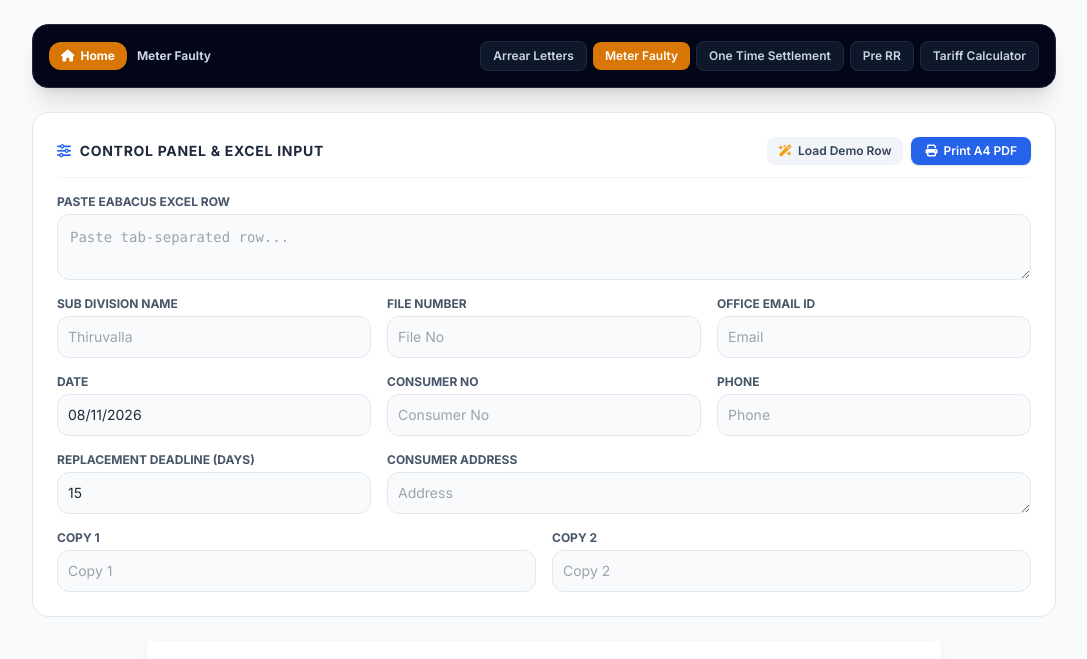
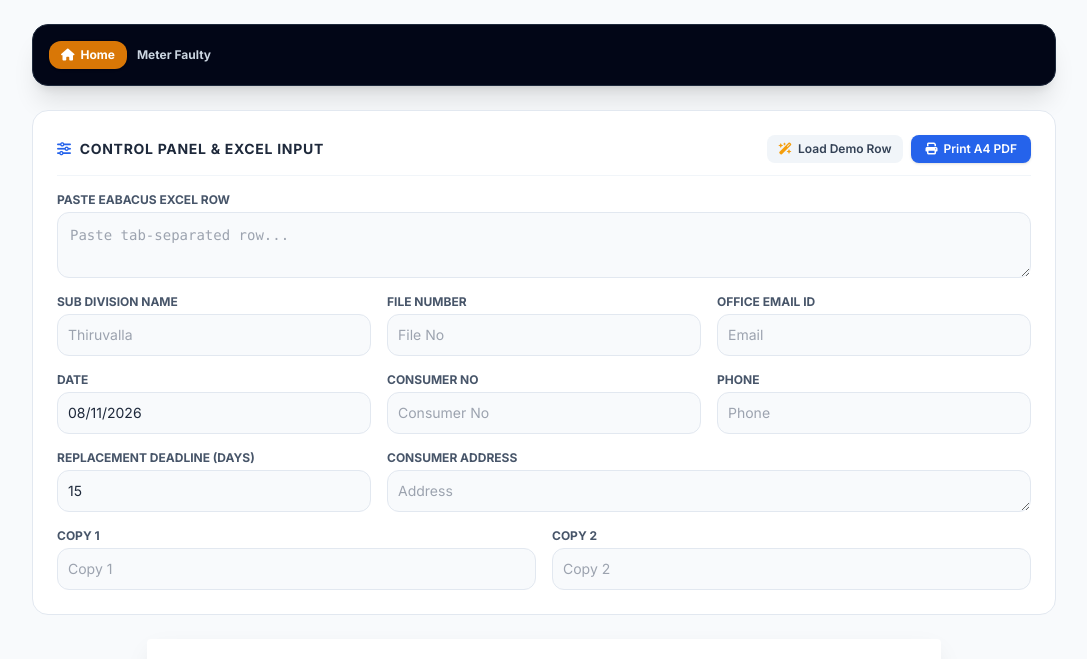
Before and after one commit to kwamf2020/rubelCodes, a plain HTML site: page mfaulty.html in a window 1280 px wide. Shown: the top 659 px of the page, without its empty margins (96-1183 px from the left). Drawn offline with nearby package versions, Linux system fonts and the light colour scheme; some packages are replaced by stand-ins of ours; a script that the page names is missing; a web font is replaced by a local one.

Commit message:
Update mfaulty.html

```diff
--- a/mfaulty.html
+++ b/mfaulty.html
@@ -167,13 +167,7 @@
             </div>
 
             <!-- Scrollable Nav Tabs -->
-            <nav class="flex items-center gap-1.5 overflow-x-auto no-scrollbar pb-1 sm:pb-0 text-xs font-semibold whitespace-nowrap">
-                <a href="consumer.html" class="px-3 py-1.5 bg-slate-900 hover:bg-slate-800 text-slate-300 rounded-lg transition border border-slate-800">Arrear Letters</a>
-                <a href="mfaulty.html" class="px-3 py-1.5 bg-amber-600 text-white rounded-lg shadow">Meter Faulty</a>
-                <a href="ots.html" class="px-3 py-1.5 bg-slate-900 hover:bg-slate-800 text-slate-300 rounded-lg transition border border-slate-800">One Time Settlement</a>
-                <a href="prerr.html" class="px-3 py-1.5 bg-slate-900 hover:bg-slate-800 text-slate-300 rounded-lg transition border border-slate-800">Pre RR</a>
-                <a href="tariff.html" class="px-3 py-1.5 bg-slate-900 hover:bg-slate-800 text-slate-300 rounded-lg transition border border-slate-800">Tariff Calculator</a>
-            </nav>
+
         </div>
     </header>
 
```
